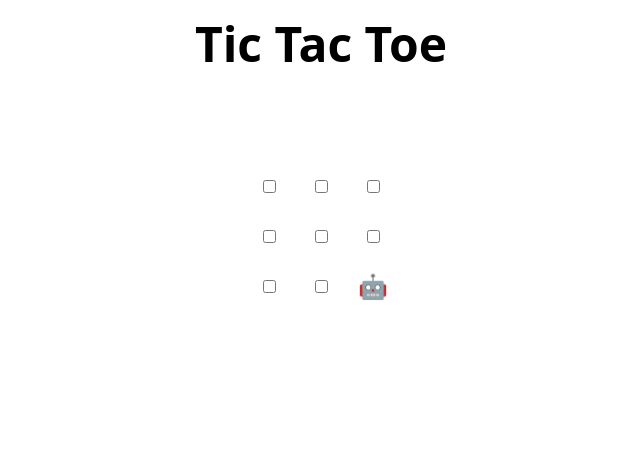
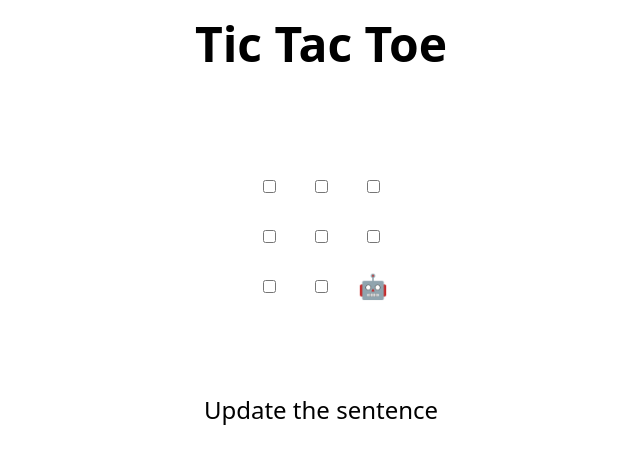
Before and after one commit to andrei162/skills-review-pull-requests, a plain HTML site: page index.html in a window 1280 px wide. Shown: the whole page, without its empty margins (319-959 px from the left). Drawn offline with Linux system fonts and the light colour scheme.

Commit message:
Update index.html
suggestion

```diff
--- a/index.html
+++ b/index.html
@@ -48,7 +48,7 @@
 </table>
 
 <h2 hidden>Game over, refresh to play again 🧑‍💻 🤖!</h2>
-
+Update the sentence
 <script>
   // Initialization
   const boxes = Array.from(document.querySelectorAll("td"));
```
